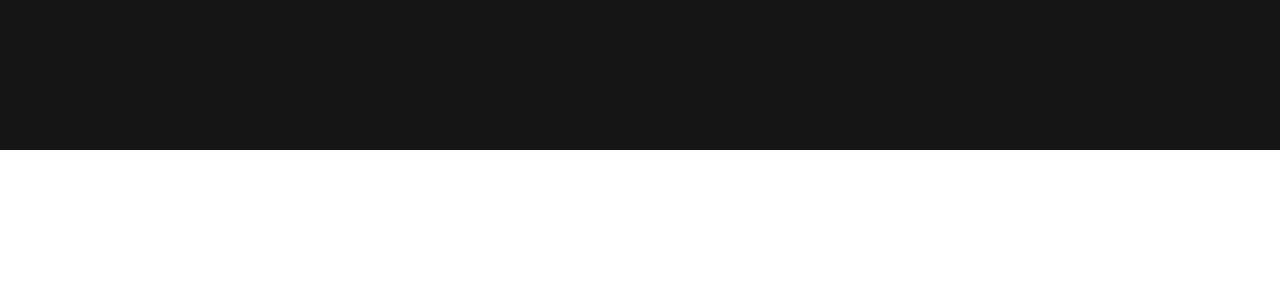
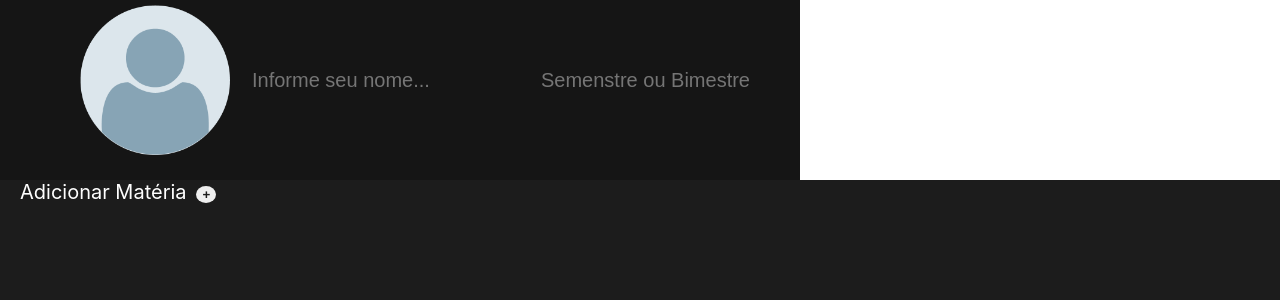
Before and after one commit to dniemeryers/organizar-estudos, a React (Create React App) app: page / in a window 1280 px wide. Shown: the top 300 px of the page. Built offline with nearby package versions, Linux system fonts and the light colour scheme.

Commit message:
estilizando o body

```diff
--- a/src/App.js
+++ b/src/App.js
@@ -1,8 +1,13 @@
 import {Header} from './introducao/Header/index.jsx'
+import {Body} from './introducao/Body/index.jsx'
 
 function App() {
   return (
+    <>
     <Header/>
-    )}
+    <Body/>
+    </>
+    );
+  }
 
 export default App;
--- /dev/null
+++ b/src/introducao/Body/index.jsx
@@ -0,0 +1,16 @@
+import React from 'react';
+import {Container, Label, Button} from './style'
+
+const Body = () => {
+    return (
+
+           <Container>
+            <Label value="Adicionar materia">Adicionar Matéria</Label>
+            <Button>+</Button>
+
+           </Container>
+
+    )
+    }
+
+    export {Body}
--- /dev/null
+++ b/src/introducao/Body/style.js
@@ -0,0 +1,27 @@
+
+import styled from 'styled-components';
+
+export const Container = styled.div`
+
+background-color: #1c1c1c;
+width: 100%;
+height: 100vh;
+
+`
+
+export const Label = styled.label`
+color:white;
+font-size:20px;
+margin-left 20px;
+`
+
+export const Button = styled.button`
+color:#1c1c1c;
+background-color:#4a4a4a
+heigth:20px;
+width:20px;
+font-weight:bolder;
+border-radius:50%;
+margin-left: 10px;
+border:none;
+`
--- a/src/introducao/Header/index.jsx
+++ b/src/introducao/Header/index.jsx
@@ -1,12 +1,16 @@
 import React from 'react'
-
-import { Container, Wrapper,  Row} from './styles';
+import usuario from '../../assets/minha-conta.png'
+import { Container, Wrapper,  Row, UserPicture, Input} from './styles';
 
 const Header = () => {
   return (
     <Wrapper>
       <Container>
           <Row>
+            <UserPicture src={usuario} alt="user_default"/>
+
+            <Input placeholder='Informe seu nome...'/>
+            <Input placeholder= 'Semenstre ou Bimestre' />
 
           </Row>
       </Container>
--- a/src/introducao/Header/styles.js
+++ b/src/introducao/Header/styles.js
@@ -4,7 +4,7 @@ export const Container = styled.div`
 
     width: 100%;
     max-width: 80%;
-    height: 47px;
+    height: 50px;
 
     display: flex;
     justify-content: space-between;
@@ -15,14 +15,15 @@ export const Container = styled.div`
 export const Row = styled.div`
     display:flex;
     flex-direction: row;
+    padding-top: 110px;
     align-items: center;
 `;
 
 export const Wrapper = styled.div`
     background-color: #151515;
-    width: 100%;
-    height: 150px;
-    display:flex
+    width: 100vh;
+    height: 180px;
+    margin-left:0;
     justify-content: center;
     align-items: center
 `
@@ -59,15 +60,18 @@ export const MenuRight = styled.a`
 `
 
 export const UserPicture = styled.img`
-    width: 32px;
-    height: 32px;
-    border-radius: 22px;
-    border: 3px solid #FFFFFF;
+    width: 150px;
+    height: 150px;
+
+
+
 `
 
 export const Input = styled.input`
     background: transparent;
     flex: 1;
+    font-size: 20px;
     border: 0;
     color: #FFFFFF;
+    margin-left:20px;
 `
```
Also changed, not shown: src/assets/minha-conta.png (added).
